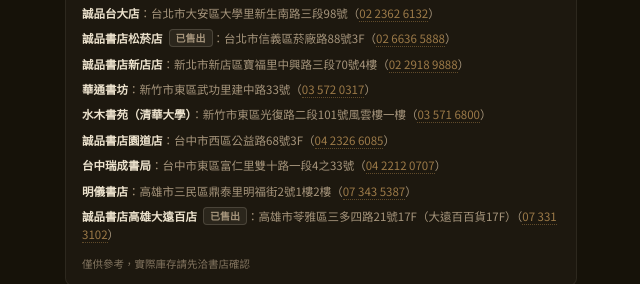
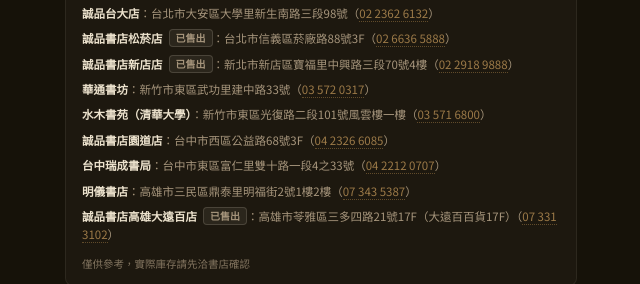
Before and after one commit to chairoxychen/fingerboard_link, a plain HTML site: page index.html in a window 1280 px wide. Shown: the part 1777-2061 px from the top of the page, 319-959 px from the left. Drawn offline with Linux system fonts and the light colour scheme.

Commit message:
Add files via upload

```diff
--- a/index.html
+++ b/index.html
@@ -504,7 +504,7 @@
       <li><span class="store-name">誠品書店南西店</span><span class="sold-tag">已售出</span>：台北市中山區南京西路14號5樓（<a href="tel:0225813358">02 2581 3358</a>）</li>
       <li><span class="store-name">誠品台大店</span>：台北市大安區大學里新生南路三段98號（<a href="tel:0223626132">02 2362 6132</a>）</li>
       <li><span class="store-name">誠品書店松菸店</span><span class="sold-tag">已售出</span>：台北市信義區菸廠路88號3F（<a href="tel:0266365888">02 6636 5888</a>）</li>
-      <li><span class="store-name">誠品書店新店店</span>：新北市新店區寶福里中興路三段70號4樓（<a href="tel:0229189888">02 2918 9888</a>）</li>
+      <li><span class="store-name">誠品書店新店店</span><span class="sold-tag">已售出</span>：新北市新店區寶福里中興路三段70號4樓（<a href="tel:0229189888">02 2918 9888</a>）</li>
       <li><span class="store-name">華通書坊</span>：新竹市東區武功里建中路33號（<a href="tel:035720317">03 572 0317</a>）</li>
       <li><span class="store-name">水木書苑（清華大學）</span>：新竹市東區光復路二段101號風雲樓一樓（<a href="tel:035716800">03 571 6800</a>）</li>
       <li><span class="store-name">誠品書店園道店</span>：台中市西區公益路68號3F（<a href="tel:0423266085">04 2326 6085</a>）</li>
```
